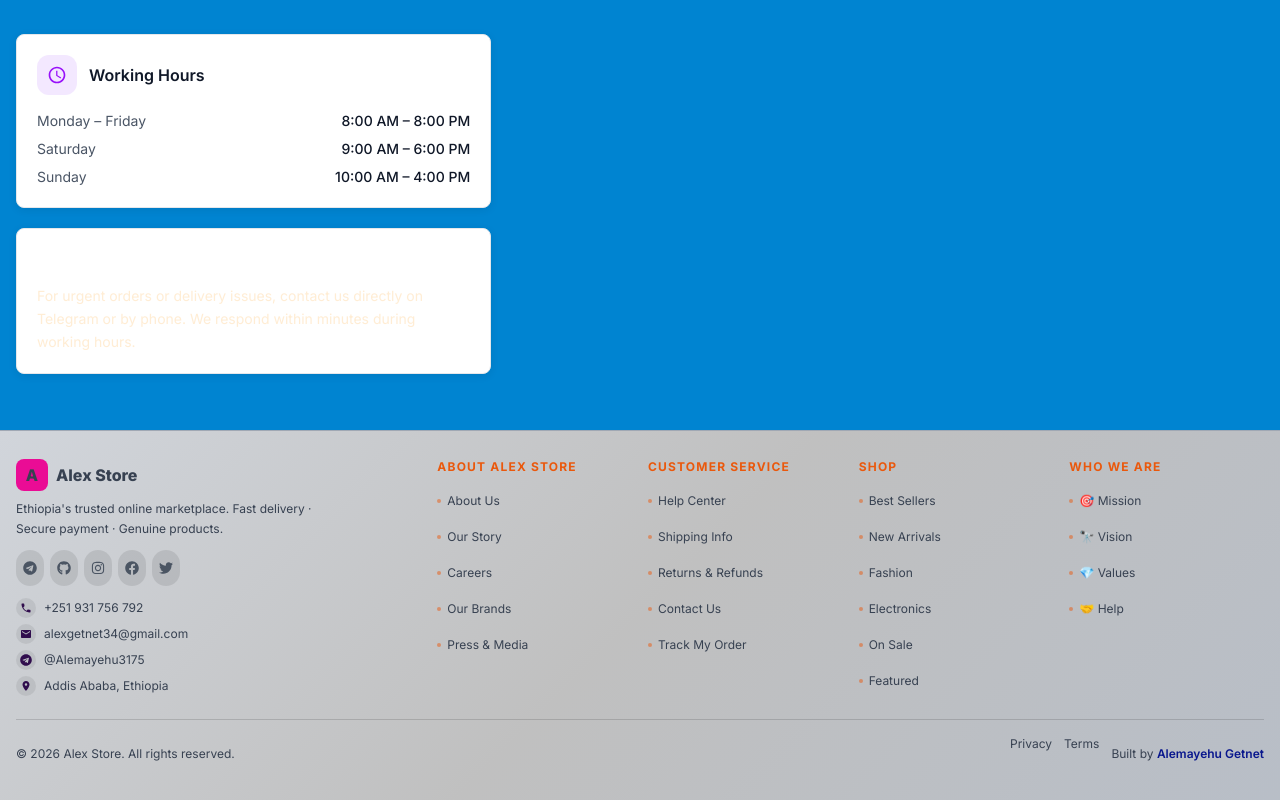
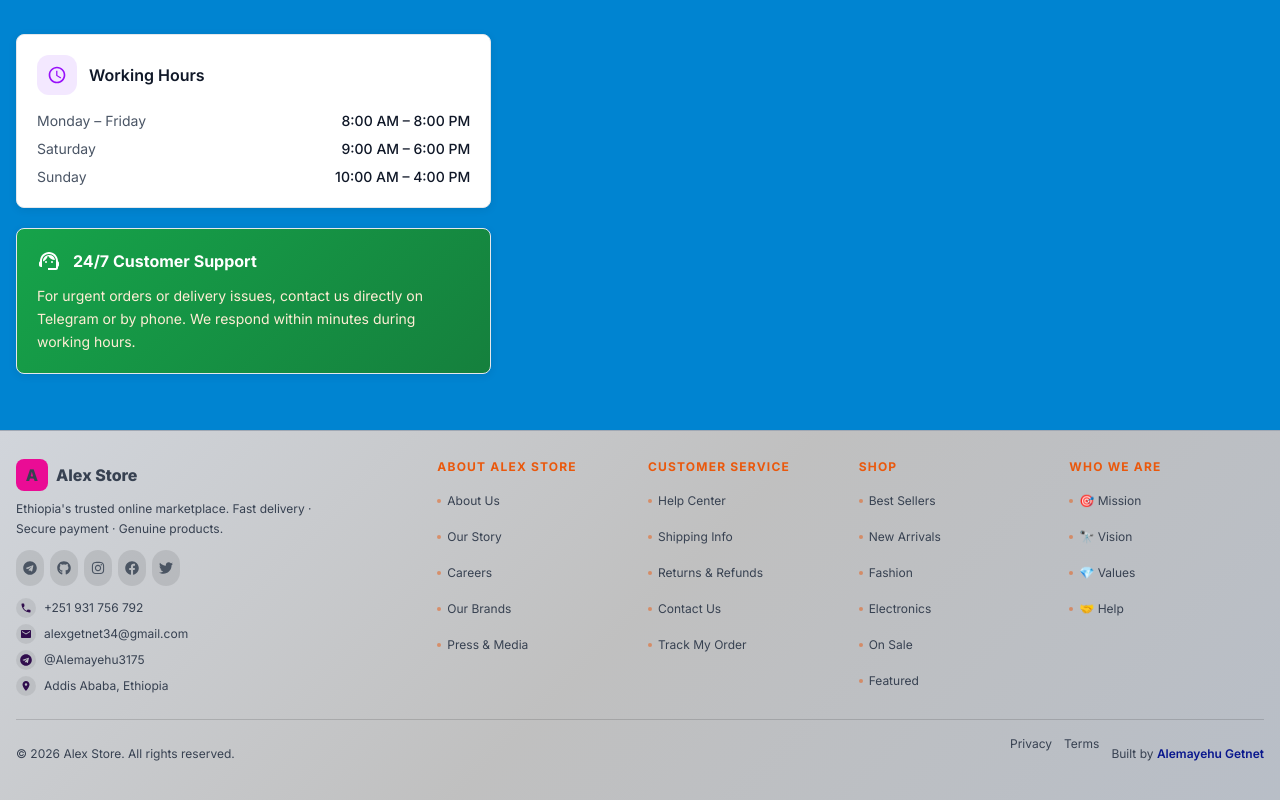
Before and after one commit to AlemayehuGetnet-12/Online-Ecomerce, a React (Vite) app in the folder client/: page /contact in a window 1280 px wide. Shown: the part 957-1757 px from the top of the page. Built offline with nearby package versions, Linux system fonts and the light colour scheme.

Commit message:
style: change 24/7 support card background to green

```diff
--- a/client/src/pages/customer/Contact.jsx
+++ b/client/src/pages/customer/Contact.jsx
@@ -153,7 +153,7 @@
             </div>
 
             {/* Support */}
-            <div className="card p-5 bg-gradient-to-br from-[#ea580c] to-[#9a3412] border-0">
+            <div className="card p-5 border-0" style={{ background: 'linear-gradient(135deg, #16a34a, #15803d)' }}>
               <div className="flex items-center gap-3 mb-3">
                 <MdSupportAgent className="text-white text-2xl flex-shrink-0" />
                 <h3 className="font-bold text-white">24/7 Customer Support</h3>
```
